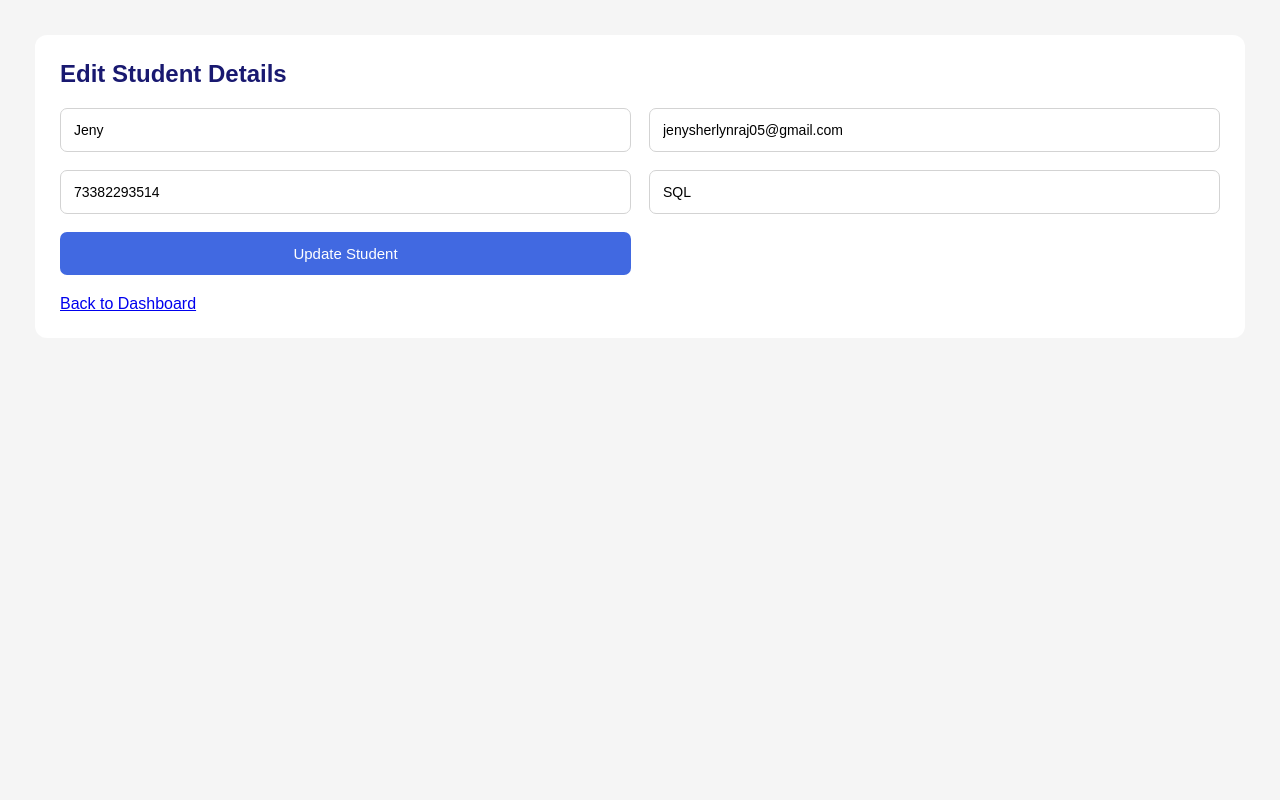
After one commit to JenySherlynRaj/student-management-system, a Flask app: page /edit_student/1 in a window 1280 px wide. The commit adds this page. Run offline with Flask 3, Linux system fonts and the light colour scheme; data comes from the database, SQL or seed files in the repository.

Commit message:
Add student editing functionality

```diff
--- a/app.py
+++ b/app.py
@@ -91,6 +91,38 @@ def delete_student(student_id):
     flash("Student deleted successfully!")
 
     return redirect(url_for("home"))
+@app.route("/edit_student/<int:student_id>", methods=["GET", "POST"])
+def edit_student(student_id):
+
+    connection = get_db_connection()
+
+    if request.method == "POST":
+
+        name = request.form["name"]
+        email = request.form["email"]
+        phone = request.form["phone"]
+        course = request.form["course"]
+
+        connection.execute(
+            "UPDATE students SET name = ?, email = ?, phone = ?, course = ? WHERE id = ?",
+            (name, email, phone, course, student_id)
+        )
+
+        connection.commit()
+        connection.close()
+
+        flash("Student updated successfully!")
+
+        return redirect(url_for("home"))
+
+    student = connection.execute(
+        "SELECT * FROM students WHERE id = ?",
+        (student_id,)
+    ).fetchone()
+
+    connection.close()
+
+    return render_template("edit_student.html", student=student)
 if __name__ == "__main__":
     create_table()
     app.run(debug=True)
--- /dev/null
+++ b/templates/edit_student.html
@@ -0,0 +1,41 @@
+
+<!DOCTYPE html>
+<html lang="en">
+<head>
+    <meta charset="UTF-8">
+    <meta name="viewport" content="width=device-width, initial-scale=1.0">
+    <title>Edit Student</title>
+    <link rel="stylesheet" href="{{ url_for('static', filename='style.css') }}">
+</head>
+<body>
+
+    <div class="container">
+        <main class="main-content">
+
+            <section class="form-section">
+                <h2>Edit Student Details</h2>
+
+                <form class="student-form" action="{{ url_for('edit_student', student_id=student.id) }}" method="POST">
+
+                    <input type="text" name="name" value="{{ student.name }}" placeholder="Full Name" required>
+
+                    <input type="email" name="email" value="{{ student.email }}" placeholder="Email Address" required>
+
+                    <input type="tel" name="phone" value="{{ student.phone }}" placeholder="Phone Number" required>
+
+                    <input type="text" name="course" value="{{ student.course }}" placeholder="Course" required>
+
+                    <button type="submit">Update Student</button>
+
+                </form>
+
+                <p style="margin-top: 20px;">
+                    <a href="{{ url_for('home') }}">Back to Dashboard</a>
+                </p>
+            </section>
+
+        </main>
+    </div>
+
+</body>
+</html>
```
Also changed, not shown: templates/index.html (+9 -5 lines).
